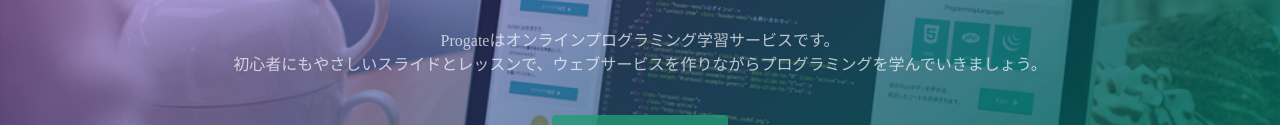
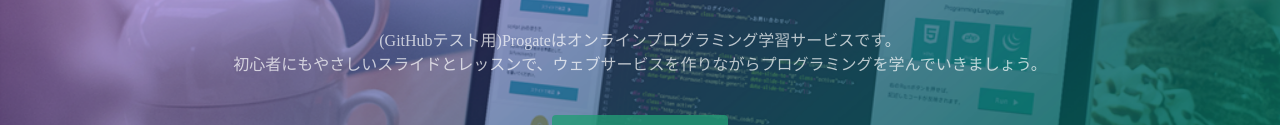
Before and after one commit to hideyant/hideyant.github.io, a plain HTML site: page index.html in a window 1280 px wide. Shown: the part 317-442 px from the top of the page. Drawn offline with Linux system fonts and the light colour scheme.

Commit message:
Update index.html

```diff
--- a/index.html
+++ b/index.html
@@ -24,7 +24,7 @@
   <div class="top-wrapper">
     <div class="container">
       <h1>LEARN TO CODE.<br>LEARN TO BE CREATIVE.</h1>
-      <p>Progateはオンラインプログラミング学習サービスです。<br>初心者にもやさしいスライドとレッスンで、ウェブサービスを作りながらプログラミングを学んでいきましょう。</p>
+      <p>(GitHubテスト用)Progateはオンラインプログラミング学習サービスです。<br>初心者にもやさしいスライドとレッスンで、ウェブサービスを作りながらプログラミングを学んでいきましょう。</p>
       <div class="btn-wrapper">
         <a href="#" class="btn signup">新規登録はこちら</a>
         <p>or</p>
```
